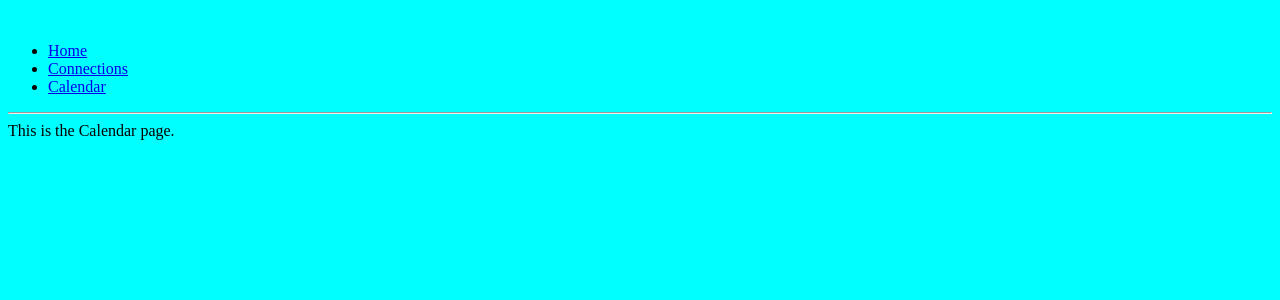
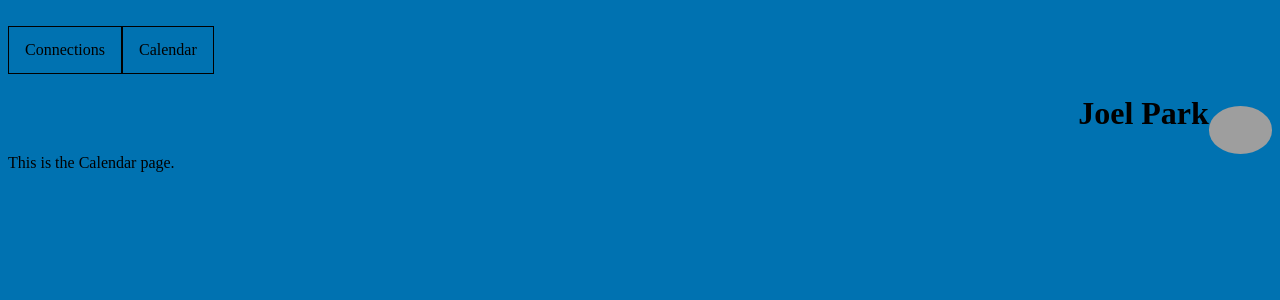
Before and after one commit to LinkedInTouch/InTouch, a React app: page /calendar in a window 1280 px wide. Shown: the top 300 px of the page. Built offline with nearby package versions, Linux system fonts and the light colour scheme; grey boxes are pictures that could not be loaded.

Commit message:
removed navbar from added nav bar component and welcomeHeader components, changed styles

```diff
--- a/src/App.jsx
+++ b/src/App.jsx
@@ -14,21 +14,6 @@ export default function App() {
   return (
     <Router>
     <div>
-      <nav>
-        <ul>
-          <li>
-            <Link to="/">Home</Link>
-          </li>
-           <li>
-            <Link to="/connections">Connections</Link>
-          </li>
-          <li>
-            <Link to="/calendar">Calendar</Link>
-          </li>
-        </ul>
-      </nav>
-      <hr />
-
       {/*
         A <Switch> looks through all its children <Route>
         elements and renders the first one whose path
--- a/src/Calendar.jsx
+++ b/src/Calendar.jsx
@@ -1,8 +1,11 @@
 import React from 'react';
-
+import Navbar from './Navbar.jsx'
+import WelcomeHeader from './WelcomeHeader.jsx';
 export default function Calendar() {
     return (
         <div>
+            <Navbar></Navbar>
+            <WelcomeHeader></WelcomeHeader>
             This is the Calendar page.
         </div>
     )
--- a/src/Connections.jsx
+++ b/src/Connections.jsx
@@ -1,4 +1,6 @@
-import React from 'react';
+import React from "react";
+import Navbar from "./Navbar";
+import WelcomeHeader from "./WelcomeHeader";
 // $(function() {
 
 //     $(".item").draggable({
@@ -59,31 +61,37 @@ import React from 'react';
 //     }
 // });
 
-
-
-
-
 export default function Connections() {
   return (
+    <div>
+        <Navbar></Navbar>
+        <WelcomeHeader></WelcomeHeader>
       <body>
         <p> This is the Connections page. </p>
-
-        <div id='group'>
+        <div id="group">
           <h1> Group</h1>
-
         </div>
-        <div id='connections'>
+        <div id="connections">
           <h1> Connections </h1>
           <div class="container">
-  <div id="item1" class="item content1">content1</div>
-  <div id="item2" class="item content2">content2</div>
-  <div id="item3" class="item content3">content3</div>
-  <div id="item4" class="item content4">content4</div>
-  <div id="item5" class="item content5">content5</div>
+            <div id="item1" class="item content1">
+              content1
             </div>
-
-
+            <div id="item2" class="item content2">
+              content2
+            </div>
+            <div id="item3" class="item content3">
+              content3
+            </div>
+            <div id="item4" class="item content4">
+              content4
+            </div>
+            <div id="item5" class="item content5">
+              content5
+            </div>
+          </div>
         </div>
       </body>
-    )
+    </div>
+  );
 }
--- a/src/LogIn.jsx
+++ b/src/LogIn.jsx
@@ -1,6 +1,8 @@
 import axios from "axios";
 import React, { useEffect } from "react";
 import { useLinkedIn } from "react-linkedin-login-oauth2";
+import Navbar from "./Navbar";
+import WelcomeHeader from "./WelcomeHeader";
 
 // `${window.location.origin}/linkedin`
 function LinkedInPage() {
@@ -20,12 +22,13 @@ function LinkedInPage() {
       setErrorMessage(error.errorMessage);
     },
   });
-  const linkedin = "https://i.stack.imgur.com/mKpeu.png"
   const [code, setCode] = React.useState("");
   const [errorMessage, setErrorMessage] = React.useState("");
+  const linkedin = "https://i.stack.imgur.com/mKpeu.png"
+
 
   return !code ? (
-    <div>
+    <div id="signup">
       <img
         onClick={linkedInLogin}
         src={linkedin}
@@ -38,8 +41,9 @@ function LinkedInPage() {
   :
   (
     <div>
-      <h1></h1>
-        {code}
+      <Navbar></Navbar>
+      <WelcomeHeader></WelcomeHeader>
+
     </div>
   )
 }
--- /dev/null
+++ b/src/Navbar.jsx
@@ -0,0 +1,18 @@
+import React from 'react';
+import { Link } from 'react-router-dom';
+export default function Navbar() {
+  return (
+      <nav className="navBar">
+        <div className="links">
+        <ul>
+           <li>
+            <Link to="/connections">Connections</Link>
+          </li>
+          <li>
+            <Link to="/calendar">Calendar</Link>
+          </li>
+        </ul>
+        </div>
+      </nav>
+  )
+}
--- /dev/null
+++ b/src/WelcomeHeader.jsx
@@ -0,0 +1,15 @@
+import React from 'react'
+const profilePic = "https://i.ibb.co/qkxcnFf/profilepic.jpg";
+const firstName = "Joel";
+const lastName = "Park";
+const email = "joelpark97@gmail.com"
+export default function WelcomeHeader() {
+  return (
+
+      <div className="welcomeHeader">
+        <h1>{`${firstName} ${lastName}`}</h1>
+        <img id="profilePic" src={profilePic} height="5%" width="5%"></img>
+      </div>
+
+  )
+}
--- a/styles/styles.scss
+++ b/styles/styles.scss
@@ -1,5 +1,5 @@
 *{
-  background-color: aqua;
+  background-color: #0072b1;
 }
 
 .connectionsPage{
@@ -17,3 +17,47 @@
 .groupsContainer{
   border-color: black;
 }
+
+.welcomeHeader{
+  display:flex;
+  flex-direction: row;
+  justify-content: flex-end;
+  align-items: flex-end;
+  // width: 30%;
+  // height: 10%;
+}
+
+ul {
+  list-style-type: none;
+  margin: 0;
+  padding: 0;
+  overflow: hidden;
+  background-color: #0072b1;
+}
+
+li {
+  float: left;
+}
+
+li a {
+  display: block;
+  color: rgb(0, 0, 0);
+  text-align: center;
+  padding: 14px 16px;
+  text-decoration: none;
+  border: 1px solid;
+}
+
+/* Change the link color to #111 (black) on hover */
+li a:hover {
+  color:white;
+  background-color: #0072b1;
+}
+#profilePic{
+  border-radius: 50%;
+}
+#signup{
+  display: flex;
+  justify-content: center;
+  align-items: center;
+}
```
Lines whose indentation alone changed are shown as unchanged.
